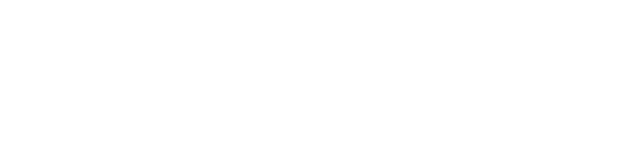
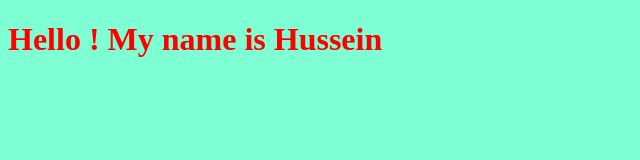
Before and after one commit to Hussein-Mohamed-Said-ISMAIL/MyProjects, a plain HTML site: page index.html in a window 1280 px wide. Shown: the whole page, without its empty margins (0-640 px from the left). Drawn offline with Linux system fonts and the light colour scheme.

Commit message:
Changing Background in csFile

```diff
--- a/index.html
+++ b/index.html
@@ -0,0 +1,14 @@
+<!DOCTYPE html>
+<html lang="en">
+<head>
+    <meta charset="UTF-8">
+    <meta http-equiv="X-UA-Compatible" content="IE=edge">
+    <meta name="viewport" content="width=device-width, initial-scale=1.0">
+    <link rel="stylesheet" href="style.css">
+    <title>Document</title>
+</head>
+<body>
+    <h1>Hello ! My name is Hussein</h1>
+    <script src="script.js"></script>
+</body>
+</html>
--- a/style.css
+++ b/style.css
@@ -1,3 +1,7 @@
 h1{
     color: red;
 }
+body{
+    background-color: aquamarine;
+
+}
```
